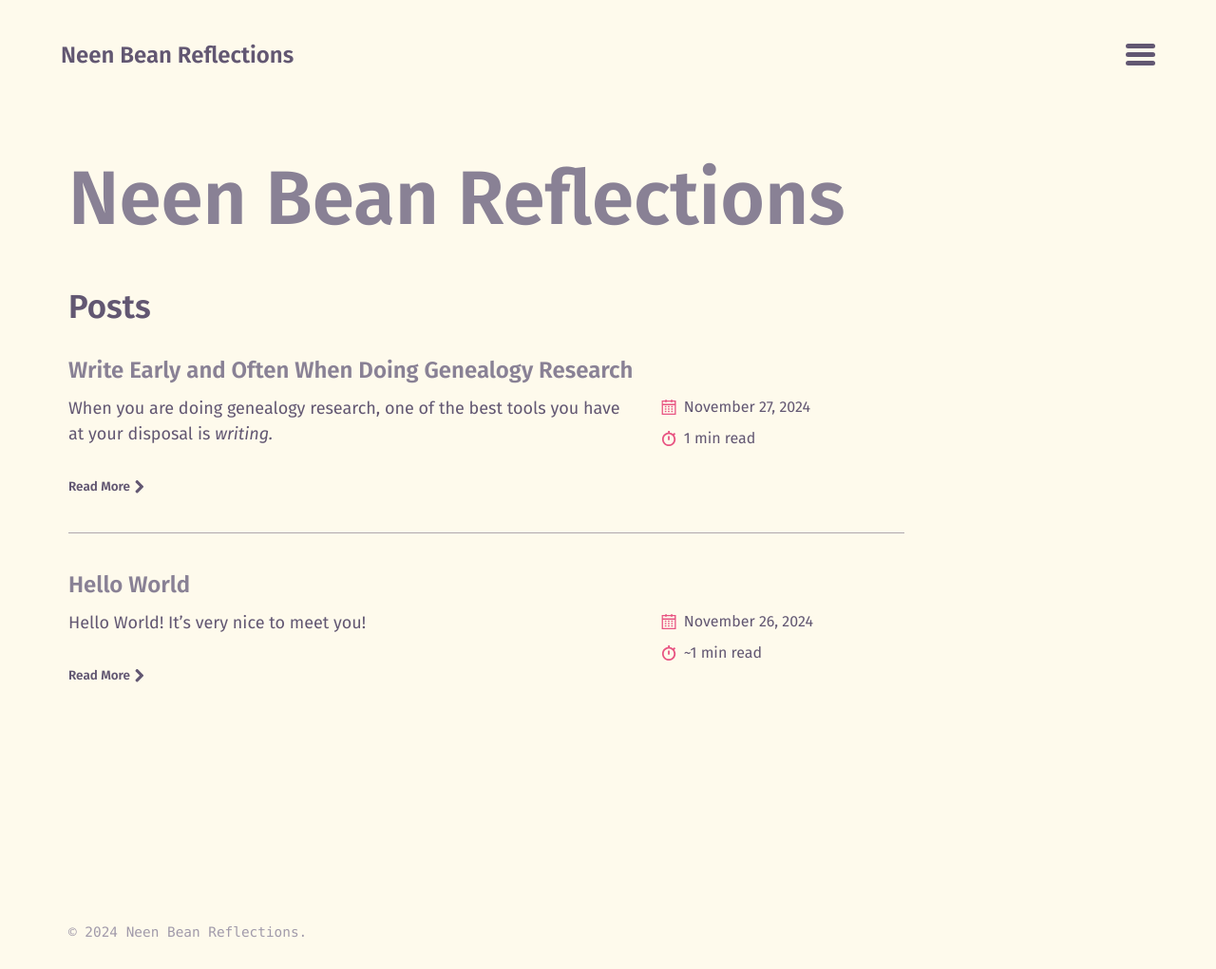
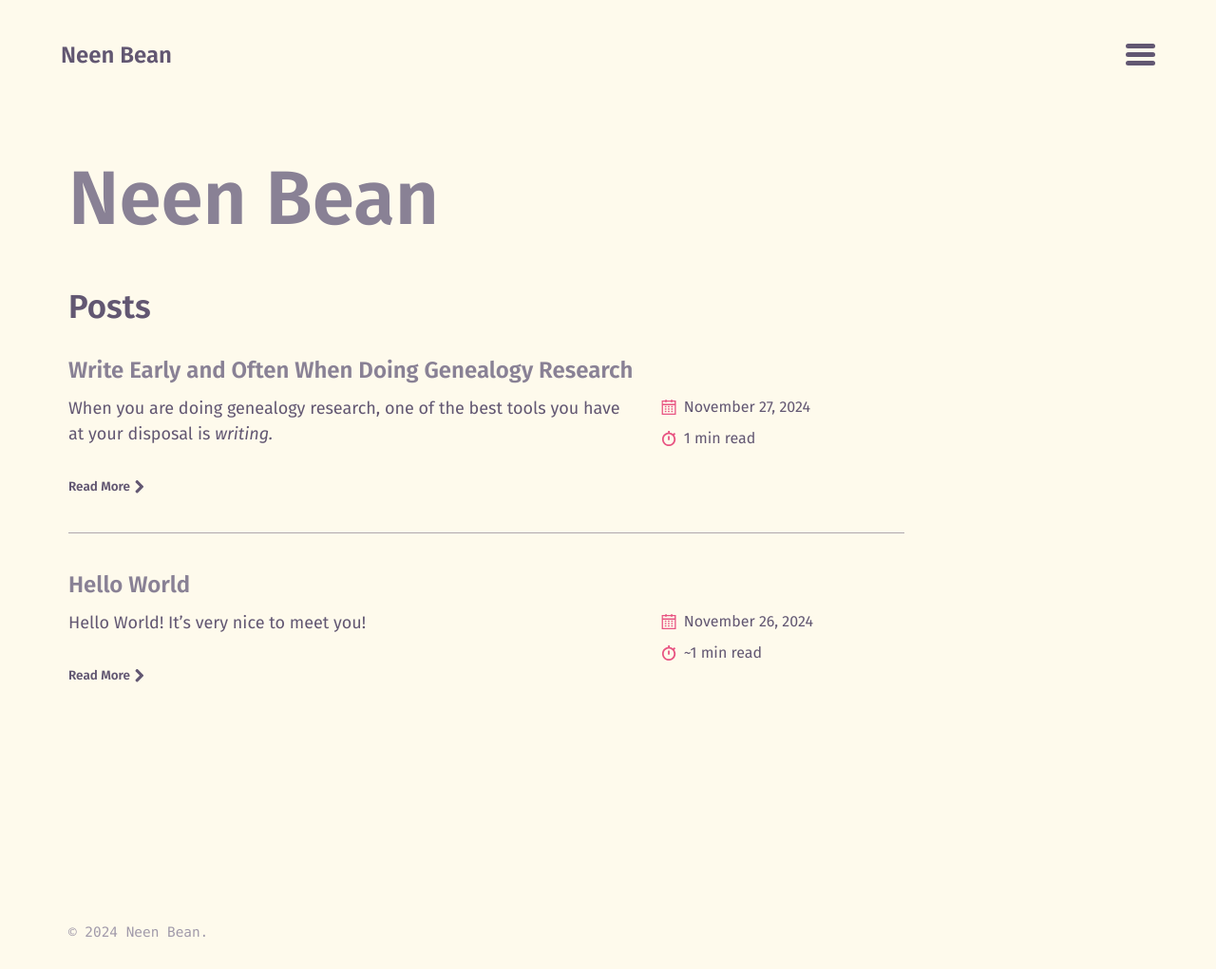
Before and after one commit to jilleenp/jilleenp.github.io, a Jekyll site: the page built from index.md, in a window 1280 px wide. Shown: the whole page at 95% size. Built offline with Jekyll 4.4.1, drawn with Linux system fonts in a browser that asks for light colours.

Commit message:
Update _config.yml

```diff
--- a/_config.yml
+++ b/_config.yml
@@ -14,10 +14,10 @@
 # You can create any custom variable you would like, and they will be accessible
 # in the templates via {{ site.myvariable }}.
 lang: en-US
-title: Neen Bean Reflections
+title: Neen Bean
 email:
 description:
-baseurl: "" # the optional subpath of your site, e.g. "/blog"
+# baseurl: "" # the optional subpath of your site, e.g. "/blog"
 url: https://jilleenp.github.io # the base hostname & protocol for your site e.g. "https://mmistakes.github.io"
 author:
   name: Jilleen Phillips
```
